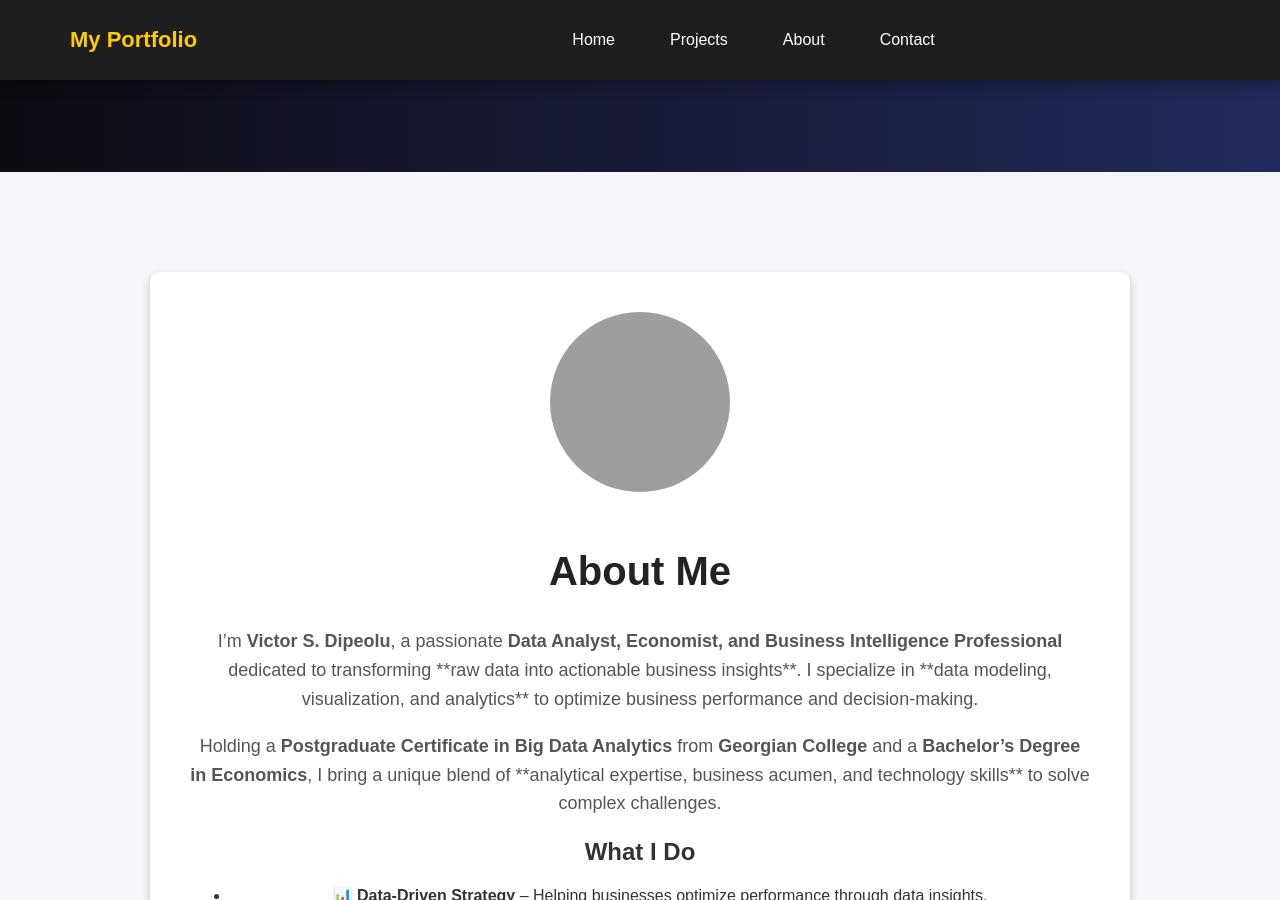
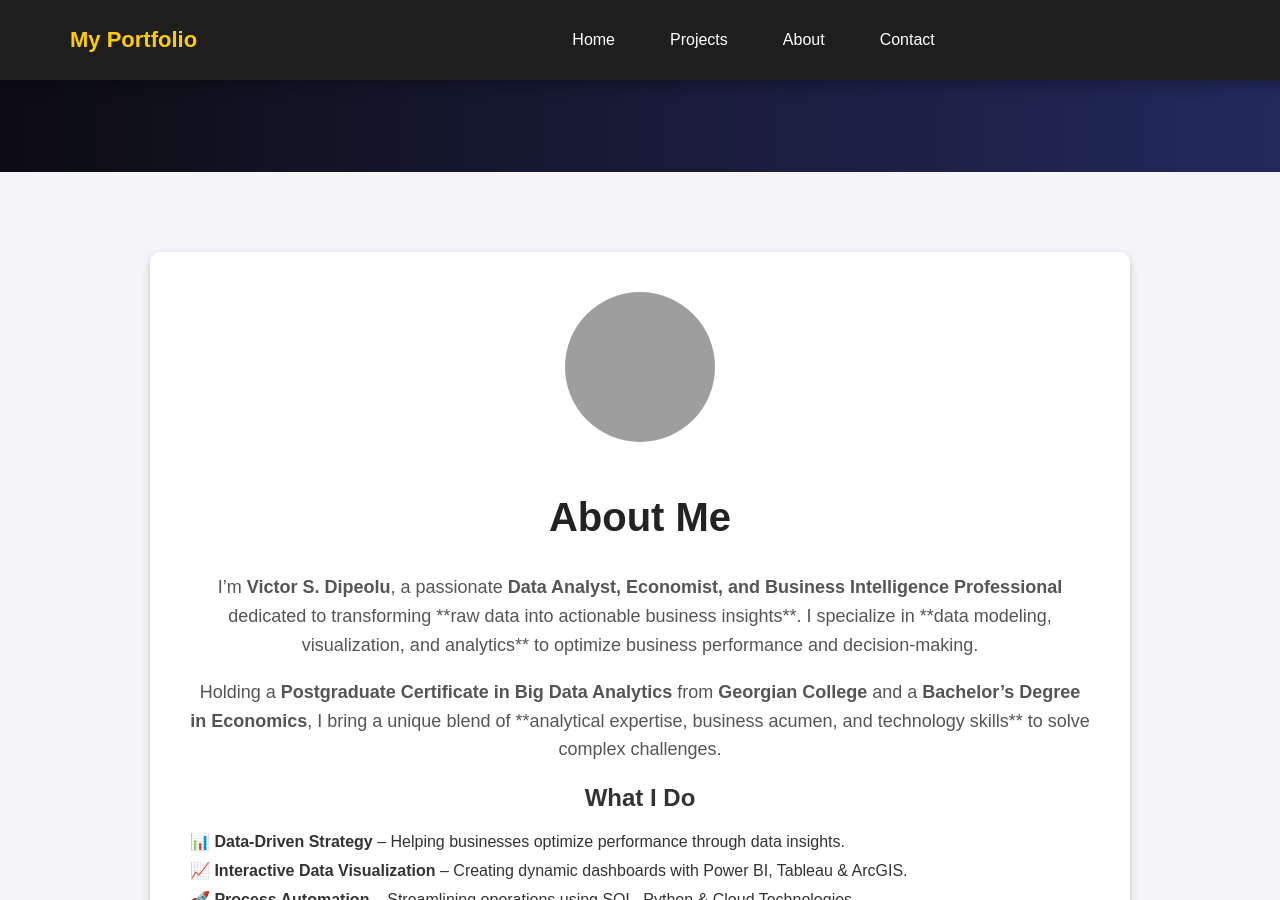
Before and after one commit to Vicmandip1/Portfolio, a Jekyll site: the page about.html, which Jekyll copies as it is, in a window 1280 px wide and 900 px high, scrolled down 746 px. Built offline with Jekyll 4.4.1, drawn with Linux system fonts in a browser that asks for light colours; grey boxes are pictures that could not be loaded.

Commit message:
Update about.css

```diff
--- a/assets/styles/about.css
+++ b/assets/styles/about.css
@@ -157,7 +157,7 @@ body {
 ================================= */
 .about {
     max-width: 900px;
-    margin: 100px auto 40px;
+    margin: 80px auto;
     padding: 40px;
     background: #fff;
     box-shadow: 0 4px 8px rgba(0, 0, 0, 0.2);
@@ -181,11 +181,16 @@ body {
 ================================= */
 .profile-image {
     border-radius: 50%;
-    width: 180px;
-    height: 180px;
+    width: 150px;
+    height: 150px;
     object-fit: cover;
     margin-bottom: 20px;
     transition: transform 0.3s ease-in-out;
+}
+.profile {
+    display: flex;
+    justify-content: center;
+    align-items: center;
 }
 
 .profile-image:hover {
@@ -276,6 +281,25 @@ body {
     border-radius: 10px;
     max-width: 400px;
     text-align: center;
+}
+/* ✅ List Styles */
+.expertise-list, .skills-list, .certifications-list, .project-list {
+    list-style: none;
+    padding: 0;
+    text-align: left;
+}
+
+.expertise-list li, .skills-list li, .certifications-list li, .project-list li {
+    margin: 10px 0;
+}
+
+/* ✅ Contact Section */
+.contact {
+    text-align: center;
+    background: #222;
+    color: white;
+    padding: 40px;
+    margin-top: 40px;
 }
 
 /* ==============================
```
